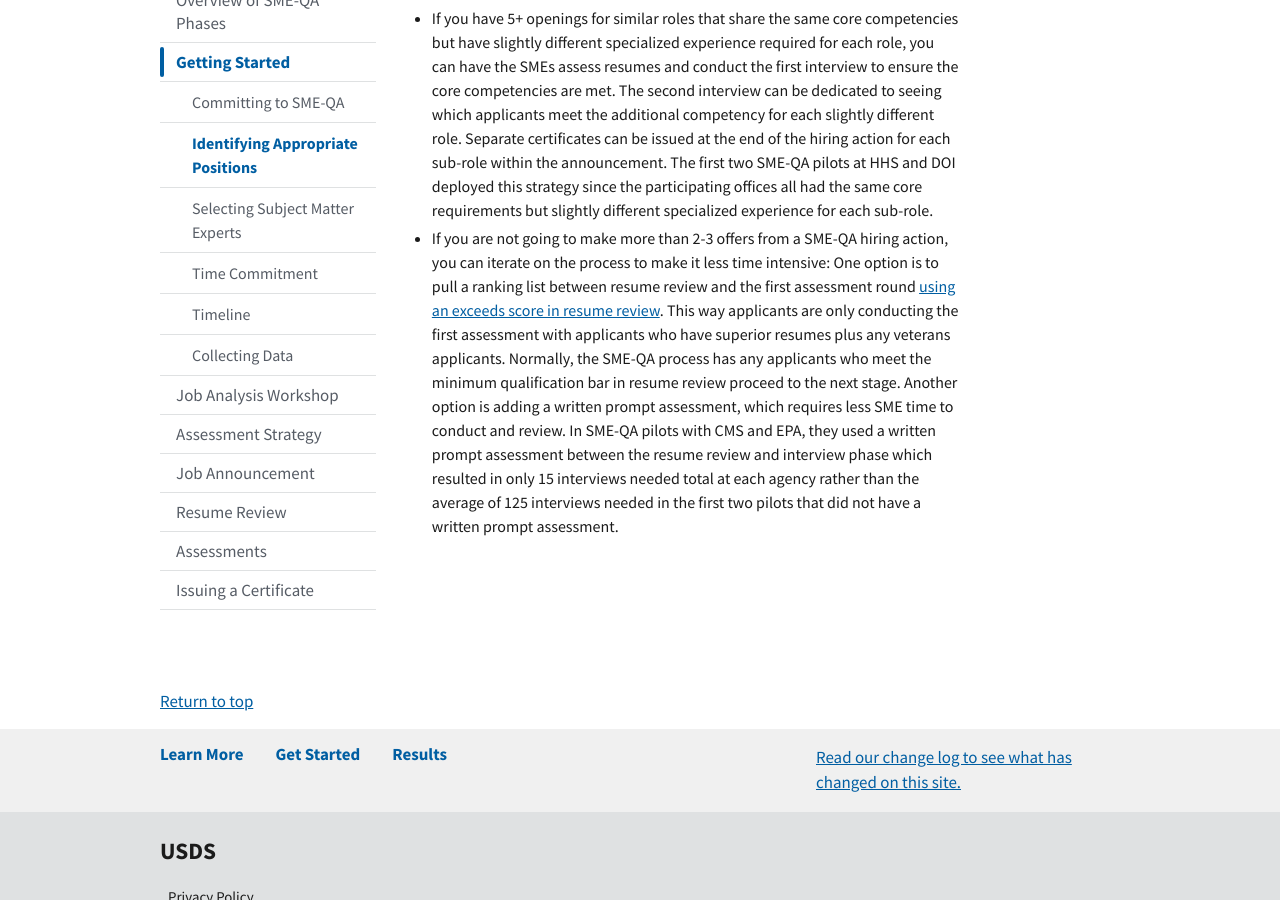
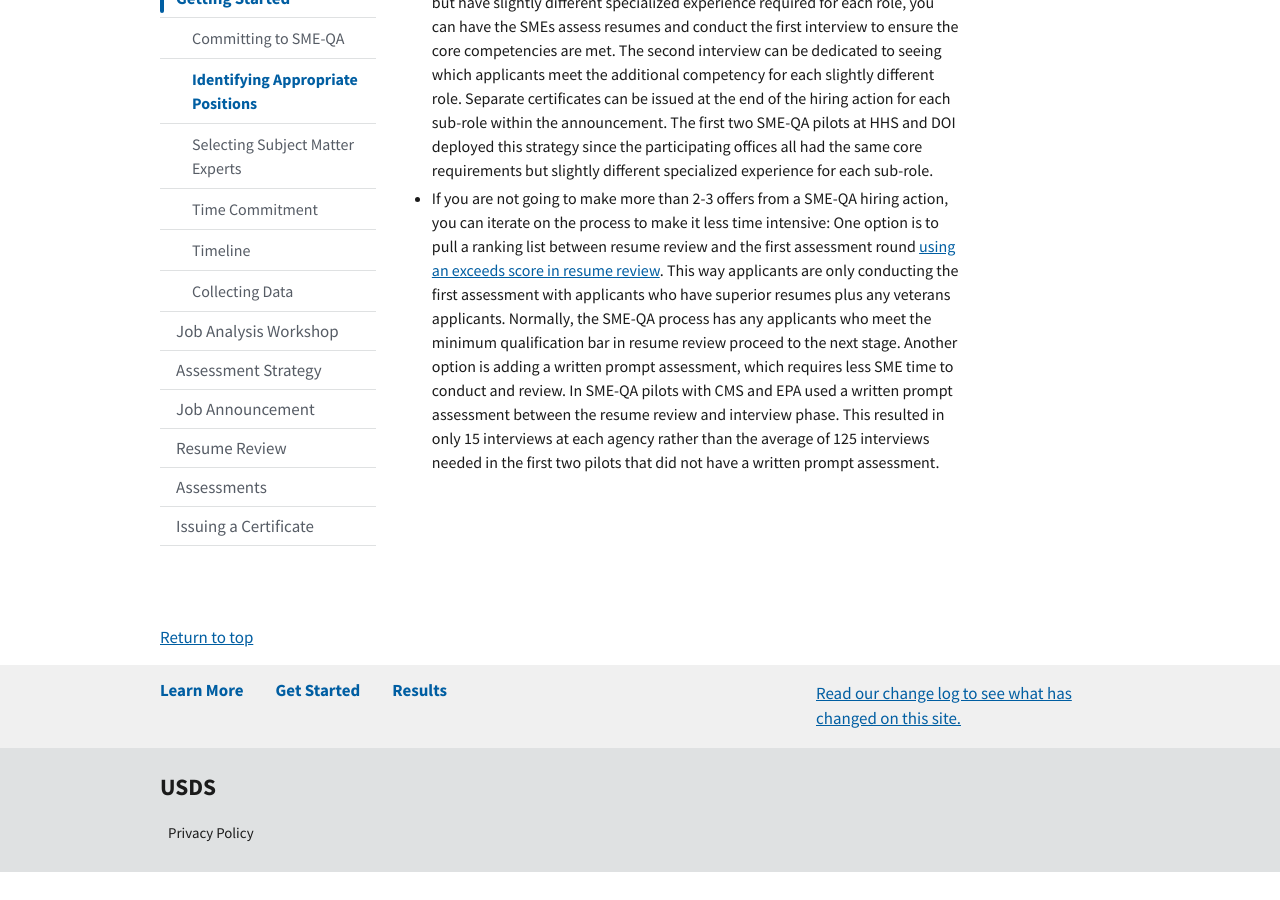
Before and after one commit to usds/SME-QA-Website, a Jekyll site: the page built from pages/phases/getting-started/identifying-appropriate-positions.md, in a window 1280 px wide and 900 px high, scrolled down 1215 px. Built offline with Jekyll 4.4.1, drawn with Linux system fonts in a browser that asks for light colours; after the commit the page ends 2087 px from its top, so only the background shows below that; some of the changed text lies outside the part shown.

Commit message:
Update identifying-appropriate-positions.md

```diff
--- a/pages/phases/getting-started/identifying-appropriate-positions.md
+++ b/pages/phases/getting-started/identifying-appropriate-positions.md
@@ -28,4 +28,4 @@
 
 - If you have 5+ openings for similar roles that share the same core competencies but have slightly different specialized experience required for each role, you can have the SMEs assess resumes and conduct the first interview to ensure the core competencies are met. The second interview can be dedicated to seeing which applicants meet the additional competency for each slightly different role. Separate certificates can be issued at the end of the hiring action for each sub-role within the announcement. The first two SME-QA pilots at HHS and DOI deployed this strategy since the participating offices all had the same core requirements but slightly different specialized experience for each sub-role.
 
-- If you are not going to make more than 2-3 offers from a SME-QA hiring action, you can iterate on the process to make it less time intensive: One option is to pull a ranking list between resume review and the first assessment round [using an exceeds score in resume review](/hiring-phases/reviewing-resumes/prep/#using-an-exceeds-score-in-resume-review). This way applicants are only conducting the first assessment with applicants who have superior resumes plus any veterans applicants. Normally, the SME-QA process has any applicants who meet the minimum qualification bar in resume review proceed to the next stage. Another option is adding a written prompt assessment, which requires less SME time to conduct and review. In SME-QA pilots with CMS and EPA, they used a written prompt assessment between the resume review and interview phase which resulted in only 15 interviews needed total at each agency rather than the average of 125 interviews needed in the first two pilots that did not have a written prompt assessment.
+- If you are not going to make more than 2-3 offers from a SME-QA hiring action, you can iterate on the process to make it less time intensive: One option is to pull a ranking list between resume review and the first assessment round [using an exceeds score in resume review](/hiring-phases/reviewing-resumes/prep/#using-an-exceeds-score-in-resume-review). This way applicants are only conducting the first assessment with applicants who have superior resumes plus any veterans applicants. Normally, the SME-QA process has any applicants who meet the minimum qualification bar in resume review proceed to the next stage. Another option is adding a written prompt assessment, which requires less SME time to conduct and review. In SME-QA pilots with CMS and EPA used a written prompt assessment between the resume review and interview phase. This resulted in only 15 interviews at each agency rather than the average of 125 interviews needed in the first two pilots that did not have a written prompt assessment.
```
Also changed, not shown: other parts of pages/phases/getting-started/identifying-appropriate-positions.md (+1 -1 lines).
